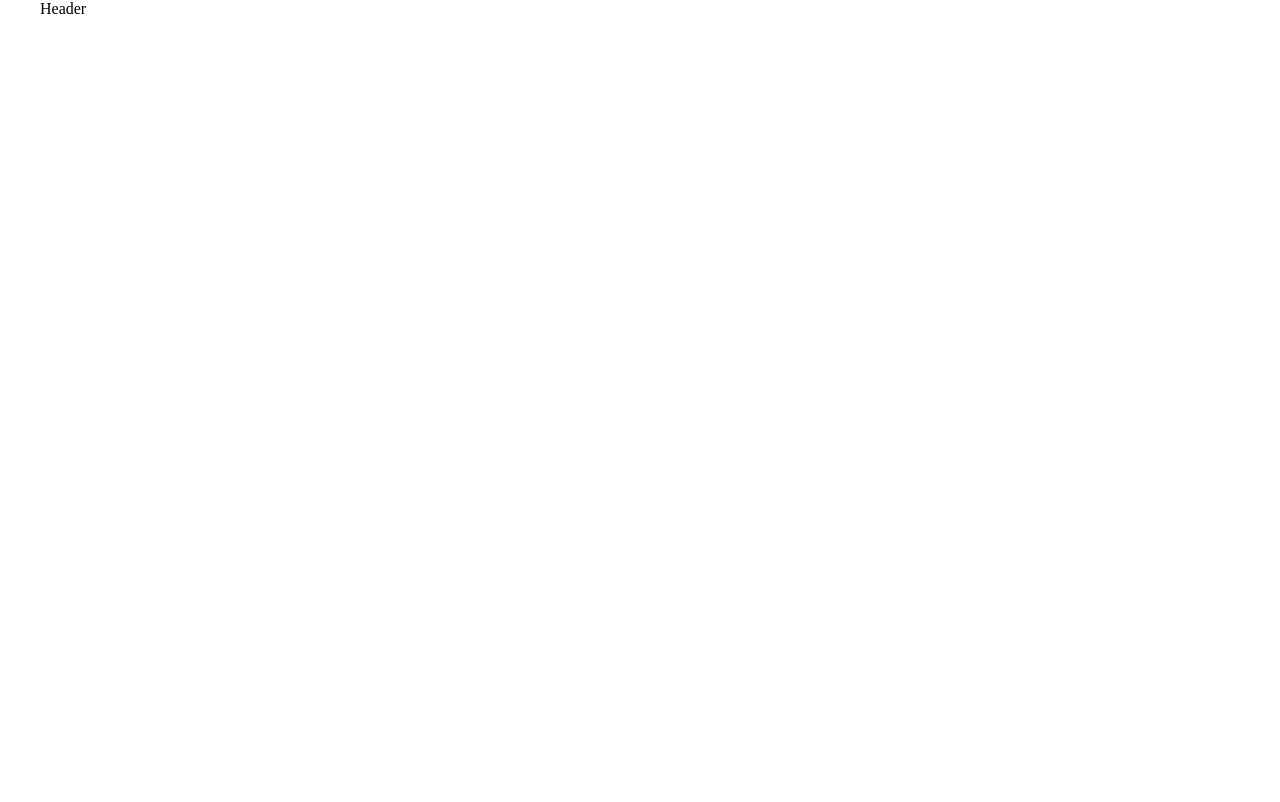
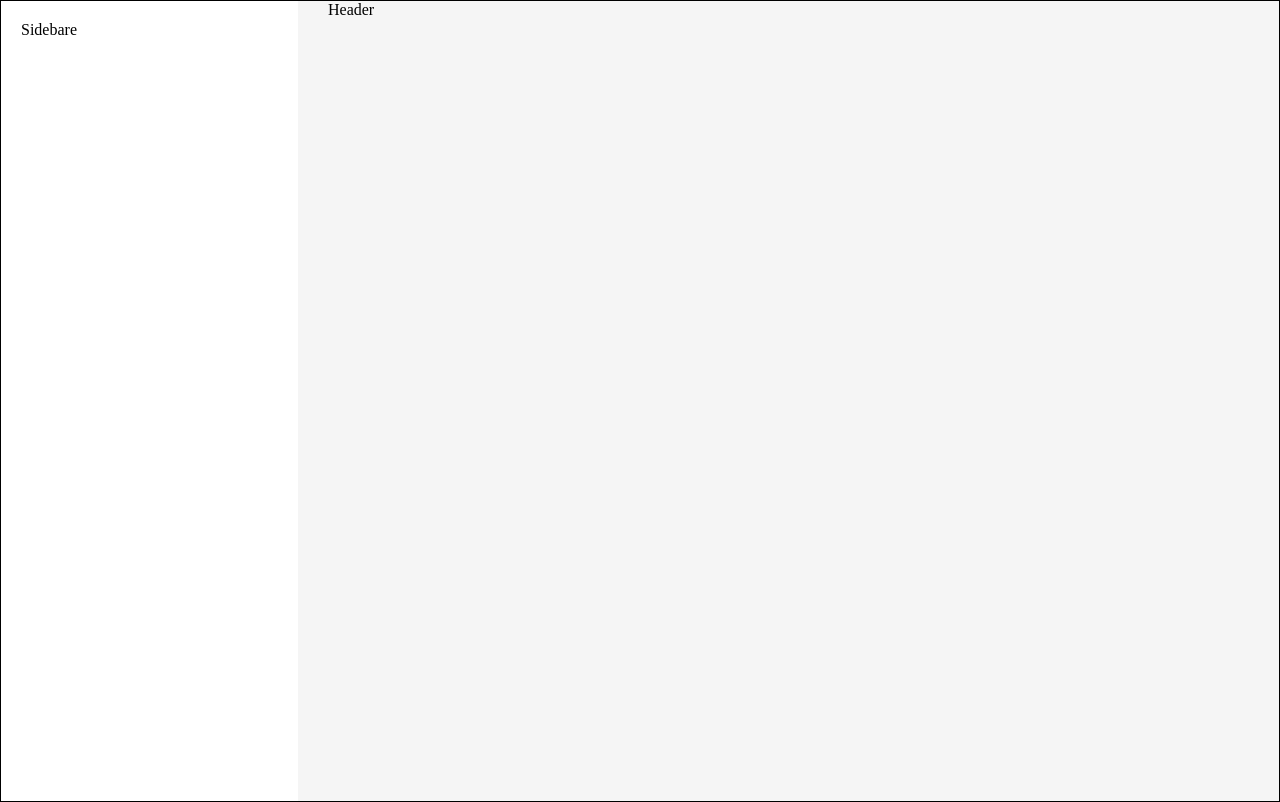
Before and after one commit to Jakyp-05/admin-kai, a React (Create React App) app: page / in a window 1280 px wide. Built offline with nearby package versions, Linux system fonts and the light colour scheme.

Commit message:
the sidebar is about finished

```diff
--- a/src/app/layout/layout.tsx
+++ b/src/app/layout/layout.tsx
@@ -1,14 +1,18 @@
 import { Outlet } from "react-router-dom";
-import { Container } from "shared/ui/Container/Container.styles";
 import Header from "widgets/header/ui/Header";
+import Container from "shared/ui/container/Container";
+import Sidebar from "shared/ui/sidebar/Sidebar";
 
 export const Layout = () => {
   return (
-    <Container>
-      <Header />
-      <main>
-        <Outlet />
-      </main>
-    </Container>
+    <div style={{backgroundColor: "#f5f5f5"}}>
+      <Container>
+        <Sidebar />
+        <div style={{ flexGrow: 1 }}>
+          <Header />
+          <Outlet />
+        </div>
+      </Container>
+    </div>
   );
 };
--- a/src/shared/ui/Container/Container.styles.ts
+++ b/src/shared/ui/container/Container.styles.ts
@@ -1,7 +1,10 @@
 import { styled } from "@mui/material";
 
 export const Container = styled("div")(({ theme }) => ({
-  maxWidth: "1200px",
+  maxWidth: "1440px",
   width: "100%",
-  margin: "0 auto"
+  margin: "0 auto",
+  display: "flex",
+  flexDirection: "row",
+  border: "1px solid black",
 }));
--- /dev/null
+++ b/src/shared/ui/sidebar/Sidebar.styles.ts
@@ -0,0 +1,9 @@
+import { styled } from "@mui/material";
+
+export const Sidebar = styled("aside")(({ theme }) => ({
+  width: "297px",
+  height: "100vh",
+  backgroundColor: "#ffffff",
+  padding: "20px",
+  marginRight: "30px",
+}));
--- /dev/null
+++ b/src/shared/ui/sidebar/Sidebar.tsx
@@ -0,0 +1,8 @@
+import React from "react";
+import { Sidebar as StyledSidebar } from "./Sidebar.styles";
+
+const Sidebar: React.FC = () => {
+  return <StyledSidebar>Sidebare</StyledSidebar>;
+};
+
+export default Sidebar;
```
Also changed, not shown: src/shared/ui/container/Container.tsx (renamed from src/shared/ui/Container/Container.tsx).
